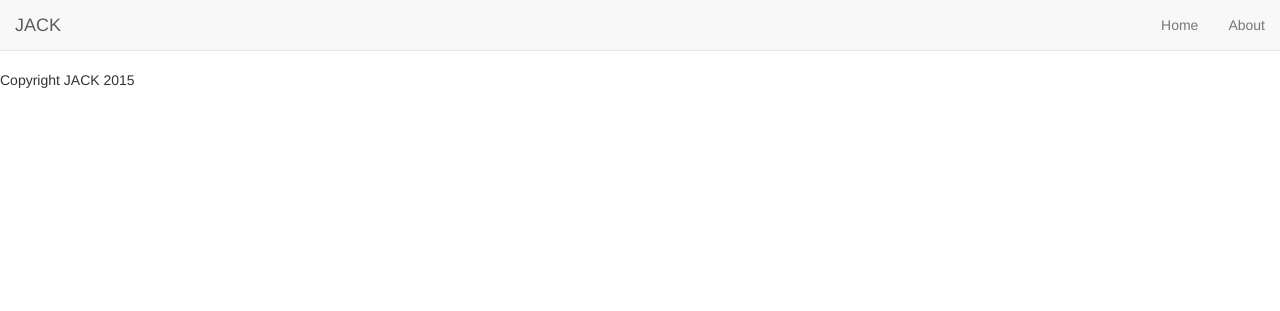
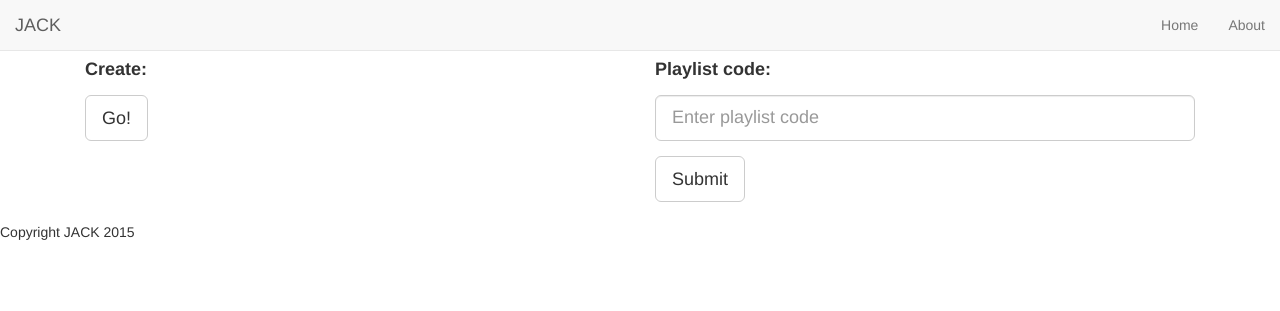
Before and after one commit to camerongray1515/HackDee-2015, a Flask app: page /welcome in a window 1280 px wide. Shown: the top 311 px of the page. Run offline with Flask 2, Linux system fonts and the light colour scheme; some libraries are stand-ins or nearby versions.

Commit message:
Added create and join buttons to welcome.html

```diff
--- a/templates/welcome.html
+++ b/templates/welcome.html
@@ -1,4 +1,23 @@
 {% extends "base.html" %}
 {% block body %}
 
+<div class ="col-lg-6">
+  <h4>
+    <label for="create">Create:</label>
+  </h4>
+  <button type="submit" class="btn btn-default btn-lg">Go!</button>
+</div>
+
+<div class ="col-lg-6">
+  <form class="form" role="form">
+    <div class="form-group">
+      <h4>
+        <label for="pcode">Playlist code:</label>
+      </h4>
+      <input type="pcode" class="form-control input-lg" id="pcode" placeholder="Enter playlist code">
+    </div>
+    <button type="submit" class="btn btn-default btn-lg">Submit</button>
+  </form>
+</div>
+
 {% endblock %}
```
